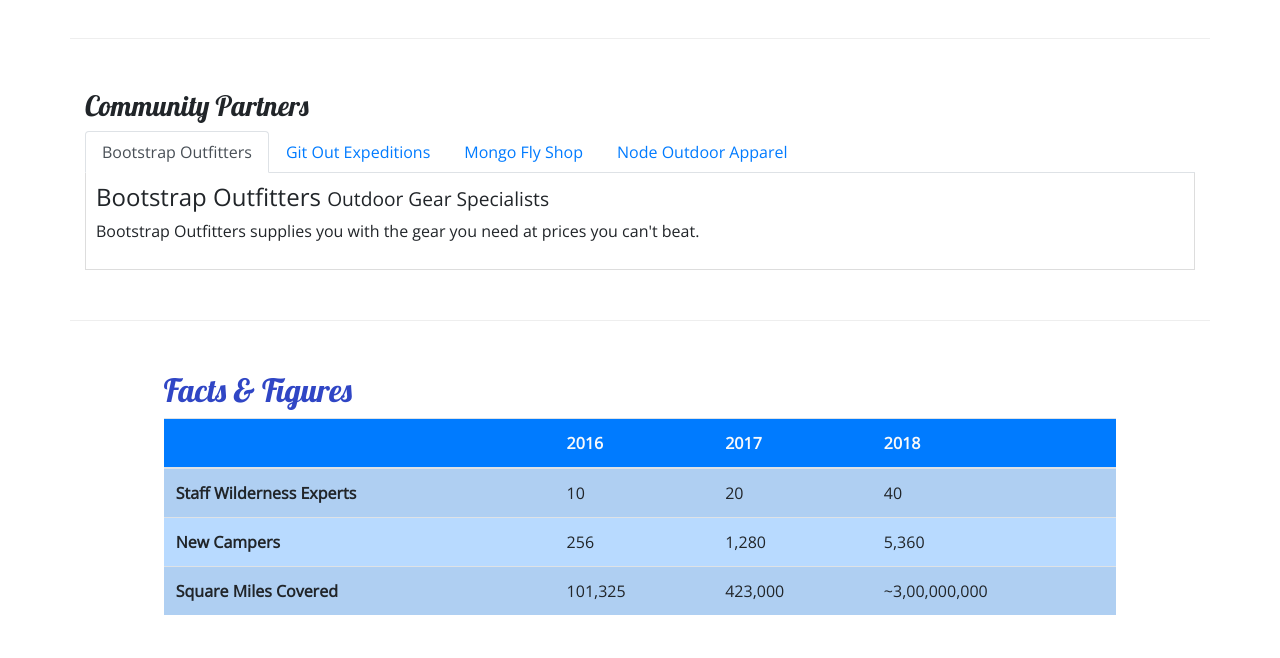
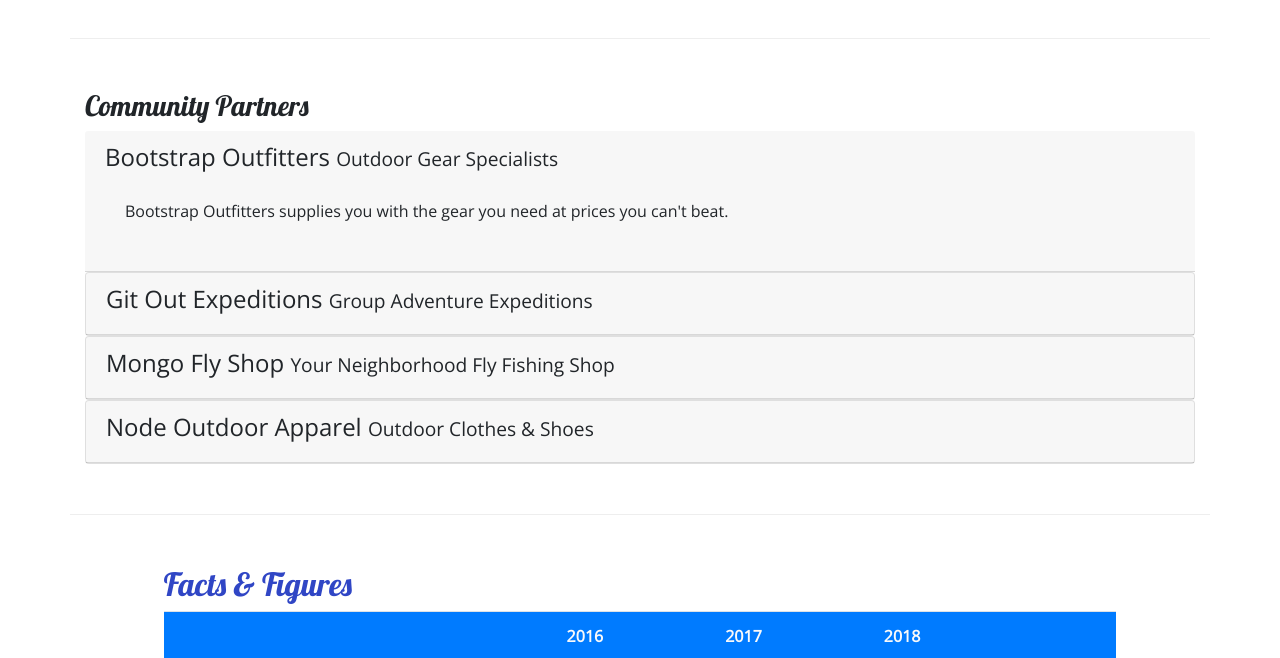
Before and after one commit to abdelbarakat/NUCAMP, a website: page aboutus.html in a window 1280 px wide. Shown: the part 1020-1678 px from the top of the page. Drawn offline with nearby package versions, Linux system fonts and the light colour scheme.

Commit message:
collapse

```diff
--- a/aboutus.html
+++ b/aboutus.html
@@ -106,28 +106,60 @@
         <div class="row row-content">
             <div class="col">
                 <h3>Community Partners</h3>
-                <ul class="nav nav-tabs">
-                    <li class="nav-item active"><a class="nav-link active" href="#bootstrap" role="tab" data-toggle="tab">Bootstrap Outfitters</a></li>
-                    <li class="nav-item"><a class="nav-link" href="#git" role="tab" data-toggle="tab">Git Out Expeditions</a></li>
-                    <li class="nav-item"><a class="nav-link" href="#mongo" role="tab" data-toggle="tab">Mongo Fly Shop</a></li>
-                    <li class="nav-item"><a class="nav-link" href="#node" role="tab" data-toggle="tab">Node Outdoor Apparel</a></li>
-                </ul>
-                <div class="tab-content">
-                    <div role="tabpanel" class="tab-pane fade show active" id="bootstrap">
-                        <h4>Bootstrap Outfitters <small>Outdoor Gear Specialists</small></h4>
-                        <p class="d-none d-sm-block">Bootstrap Outfitters supplies you with the gear you need at prices you can't beat.</p>
+                <div id="accordion">
+                    <div role="tab" class="card-header">
+                        <h4>
+                            <a data-toggle="collapse" data-target="#bootstrap">
+                                Bootstrap Outfitters <small>Outdoor Gear Specialists</small>
+                            </a>
+                        </h4>
+                        <div class="collapse show" id="bootstrap" data-parent="#accordion">
+                            <div class="card-body">
+                                <p class="d-none d-sm-block">Bootstrap Outfitters supplies you with the gear you need at prices you can't beat.</p>
+                            </div>
+                        </div>
                     </div>
-                    <div role="tabpanel" class="tab-pane fade" id="git">
-                        <h4>Git Out Expeditions <small>Group Adventure Expeditions</small></h4>
-                        <p class="d-none d-sm-block">Join Git Out Expeditions to explore new horizons with a group of other adventurers!</p>
+                    <div class="card">
+                        <div role="tab" class="card-header">
+                            <h4>
+                                <a class="collapsed" data-toggle="collapse" data-target="#git">
+                                    Git Out Expeditions <small>Group Adventure Expeditions</small>
+                                </a>
+                            </h4>
+                            <div class="collapse" id="git" data-parent="#accordion">
+                                <div class="card-body">
+                                    <p class="d-none d-sm-block">Join Git Out Expeditions to explore new horizons with a group of other adventurers!</p>
+                               </div>
+                            </div>
+                        </div>
                     </div>
-                    <div role="tabpanel" class="tab-pane fade" id="mongo">
-                        <h4>Mongo Fly Shop <small>Your Neighborhood Fly Fishing Shop.</small></h4>
-                        <p class="d-none d-sm-block">Need a new fishing pole, a tacklebox, or flies of all kinds? Stop by Mongo Fly Shop.</p>
+                    <div class="card">
+                       <div role="tab" class="card-header">
+                            <h4>
+                                <a class="collapsed" data-toggle="collapse" data-target="#mongo">
+                                    Mongo Fly Shop <small>Your Neighborhood Fly Fishing Shop</small>
+                                </a>
+                            </h4>
+                            <div class="collapse" id="mongo" data-parent="#accordion">
+                                <div class="card-body">
+                                    <p class="d-none d-sm-block">Need a new fishing pole, a tacklebox, or flies of all kinds? Stop by Mongo Fly Shop.</p>
+                                </div>
+                            </div>
+                        </div>
                     </div>
-                    <div role="tabpanel" class="tab-pane fade" id="node">
-                        <h4>Node Outdoor Apparel <small>Outdoor Clothes & Shoes</small></h4>
-                        <p class="d-none d-sm-block">From polar fleeces to swimsuits, hiking boots to waders, a visit to Node will be sure to get you covered.</p>
+                    <div class="card">
+                        <div role="tab" class="card-header">
+                            <h4>
+                                <a class="collapsed" data-toggle="collapse" data-target="#node">
+                                    Node Outdoor Apparel <small>Outdoor Clothes & Shoes</small>
+                                </a>
+                            </h4>
+                            <div class="collapse" id="node" data-parent="#accordion">
+                                <div class="card-body">
+                                    <p class="d-none d-sm-block">From polar fleeces to swimsuits, hiking boots to waders, a visit to Node will be sure to get you covered.</p>
+                                </div>
+                            </div>
+                        </div>
                     </div>
                 </div>
             </div>
```
